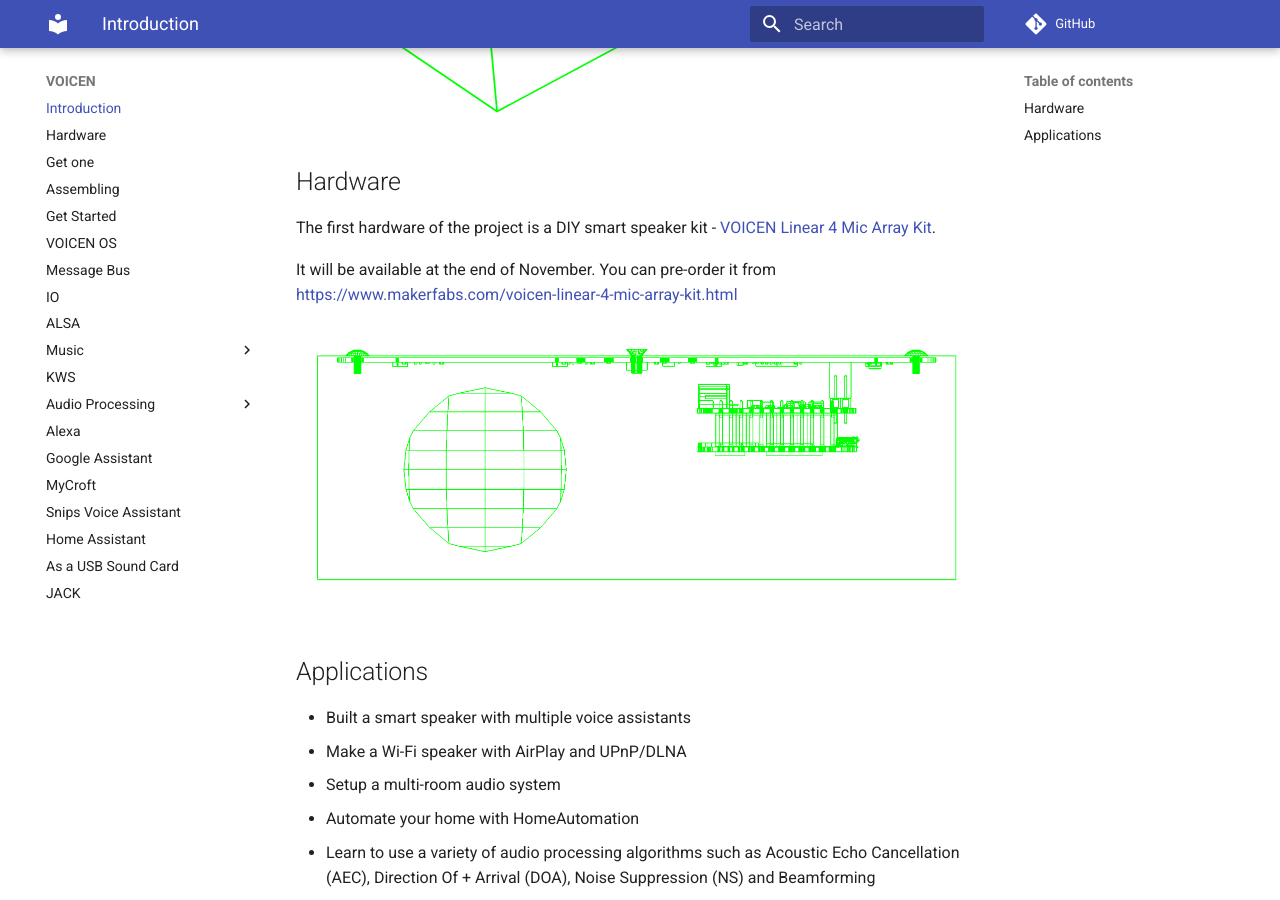
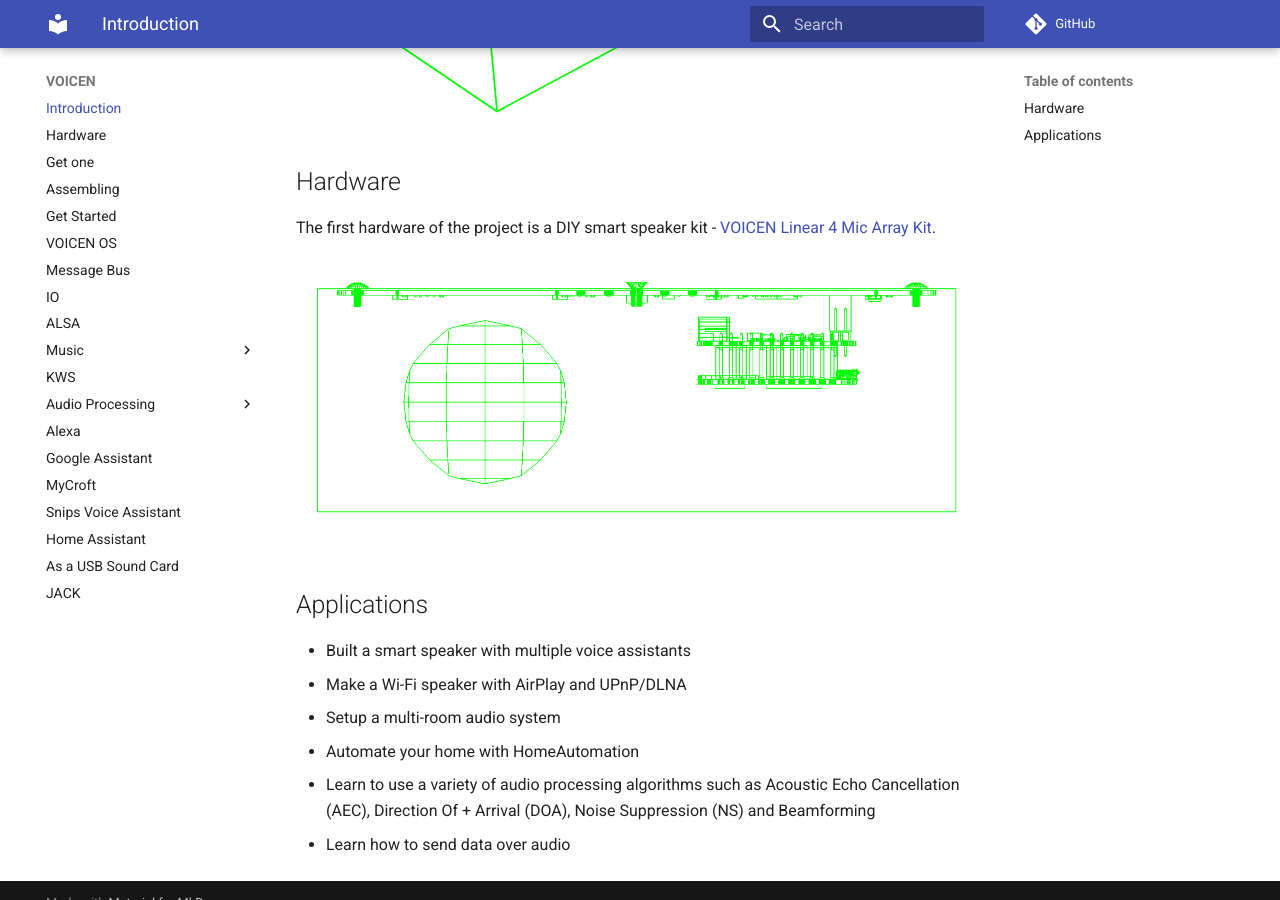
Before and after one commit to voice-engine/wiki, an MkDocs documentation site: the page built from docs/index.md, in a window 1280 px wide and 900 px high, scrolled down 865 px. Built offline with MkDocs 1.6.1 and Material for MkDocs 9.7.7, drawn with Linux system fonts in a browser that asks for light colours; comment, search, counter and statistics services are not loaded.

Commit message:
VOICEN linear 4 mic array kit is available

```diff
--- a/docs/index.md
+++ b/docs/index.md
@@ -11,8 +11,6 @@
 ## Hardware
 The first hardware of the project is a DIY smart speaker kit - [VOICEN Linear 4 Mic Array Kit](hardware/#voicen-linear-4-mic-array-kit).
 
-It will be available at the end of November. You can pre-order it from https://www.makerfabs.com/voicen-linear-4-mic-array-kit.html
-
 ![](assets/images/speaker_front.png)
 
 ## Applications
```
Also changed, not shown: docs/get_one.md (+3 -1 lines).
